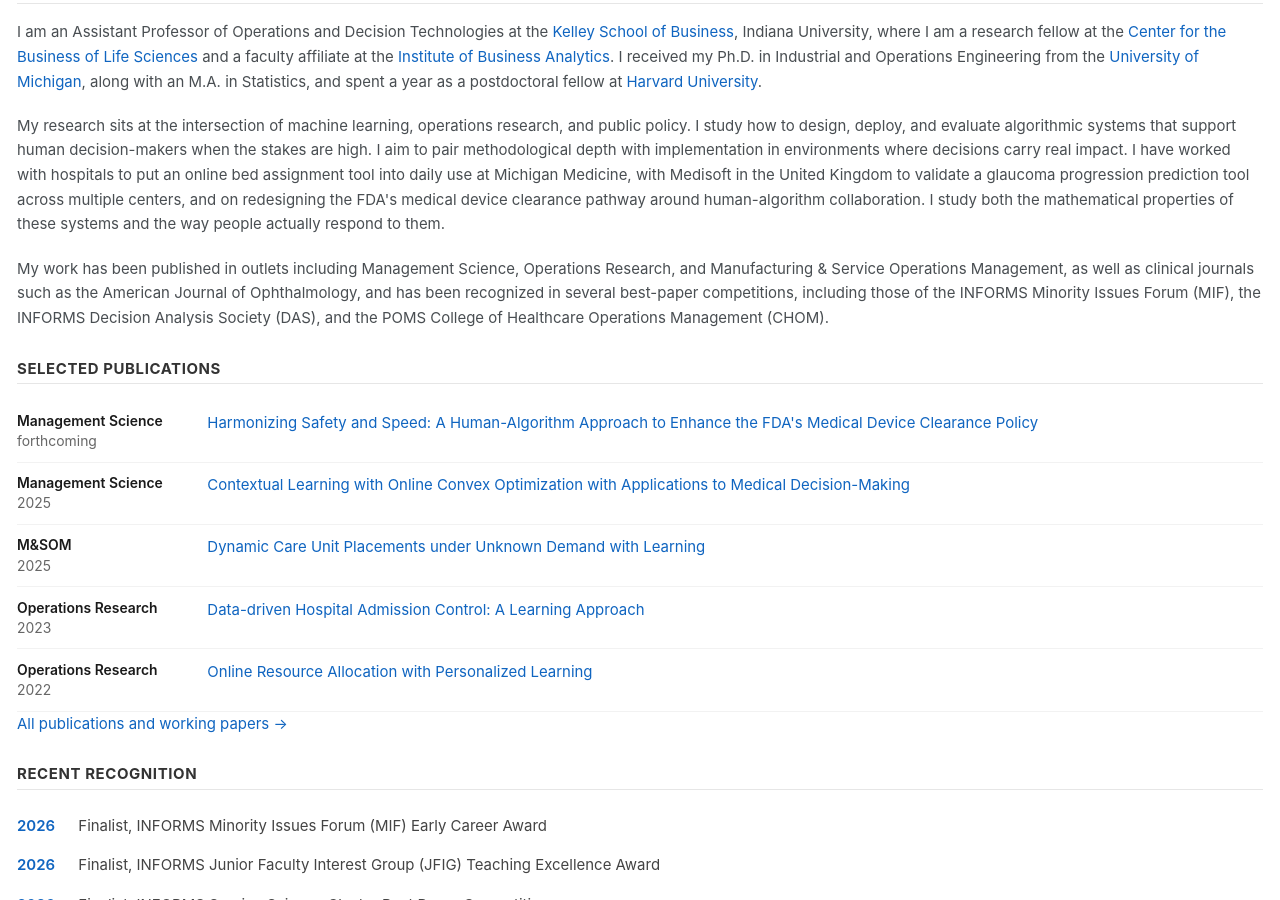
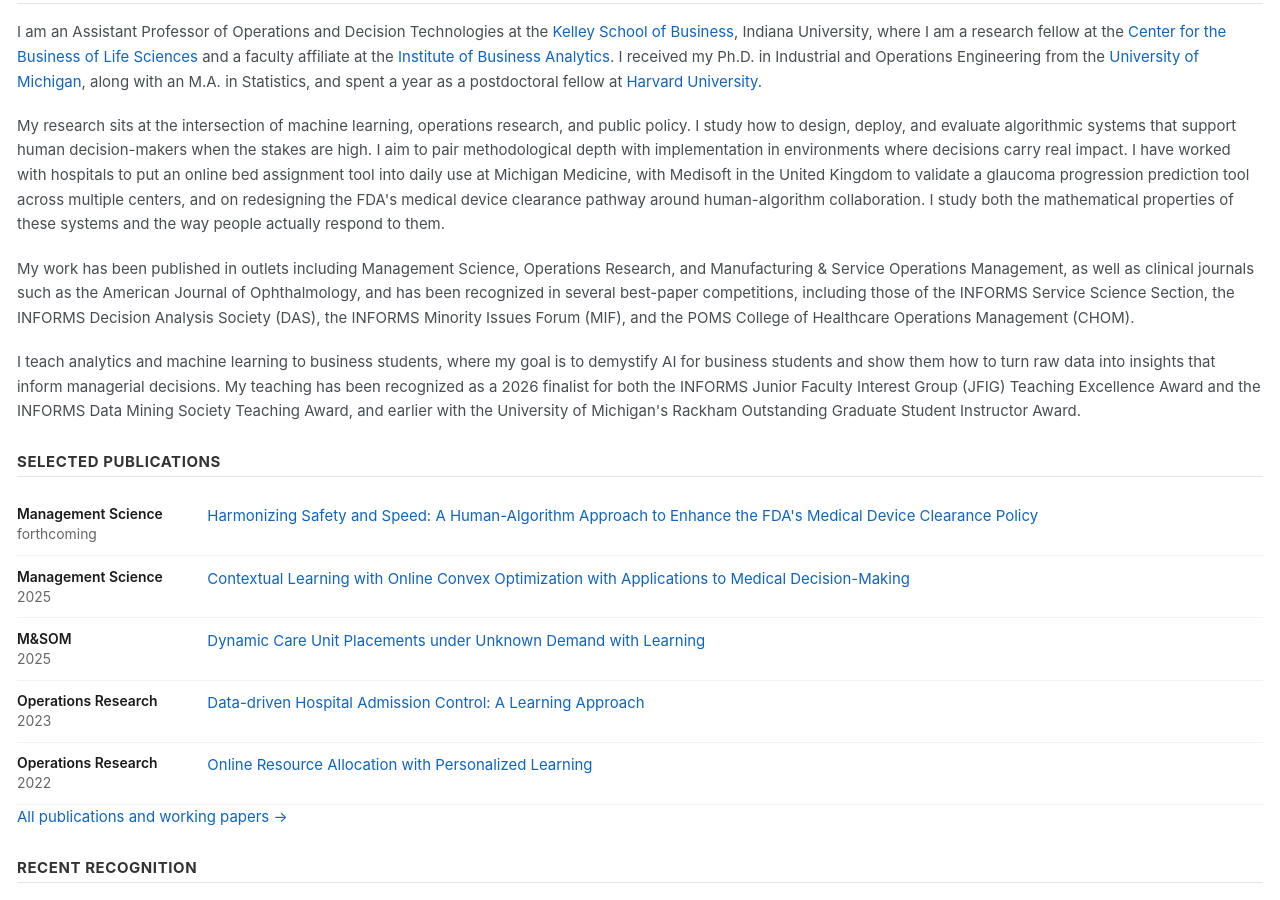
Before and after one commit to mzhalechian/mzhalechian.github.io, a Jekyll site: the page built from _pages/about.md, in a window 1280 px wide and 900 px high, scrolled down 682 px. Built offline with Jekyll 4.4.1, drawn with Linux system fonts in a browser that asks for light colours.

Commit message:
Home bio: add Service Science Section to best-paper list and a teaching paragraph
Co-Authored-By: Claude Fable 5.1 <noreply@anthropic.com>

```diff
--- a/_pages/about.md
+++ b/_pages/about.md
@@ -130,8 +130,17 @@ of these systems and the way people actually respond to them.</p>
 Operations Research, and Manufacturing &amp; Service Operations Management, as
 well as clinical journals such as the American Journal of Ophthalmology, and has
 been recognized in several best-paper competitions, including those of the
-INFORMS Minority Issues Forum (MIF), the INFORMS Decision Analysis Society
-(DAS), and the POMS College of Healthcare Operations Management (CHOM).</p>
+INFORMS Service Science Section, the INFORMS Decision Analysis Society (DAS),
+the INFORMS Minority Issues Forum (MIF), and the POMS College of Healthcare
+Operations Management (CHOM).</p>
+
+<p>I teach analytics and machine learning to business students, where my goal
+is to demystify AI for business students and show them how to turn raw data into
+insights that inform managerial decisions. My teaching has been
+recognized as a 2026 finalist for both the INFORMS Junior Faculty Interest Group
+(JFIG) Teaching Excellence Award and the INFORMS Data Mining Society Teaching
+Award, and earlier with the University of Michigan's Rackham Outstanding
+Graduate Student Instructor Award.</p>
 
 <h3>Selected Publications</h3><hr />
 <div class="pub">
```
Also changed, not shown: CLAUDE.md (+5 -2 lines).
